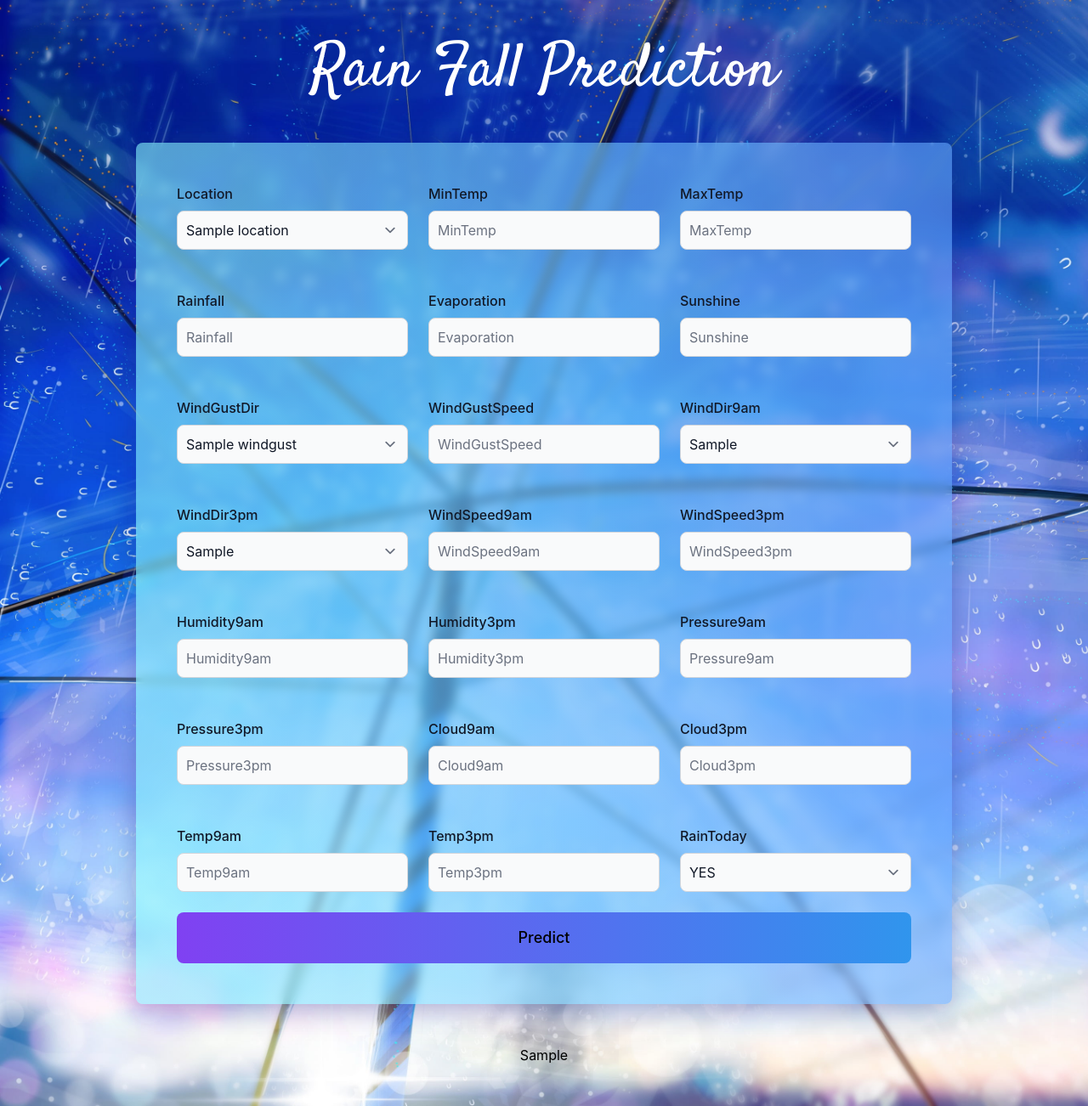
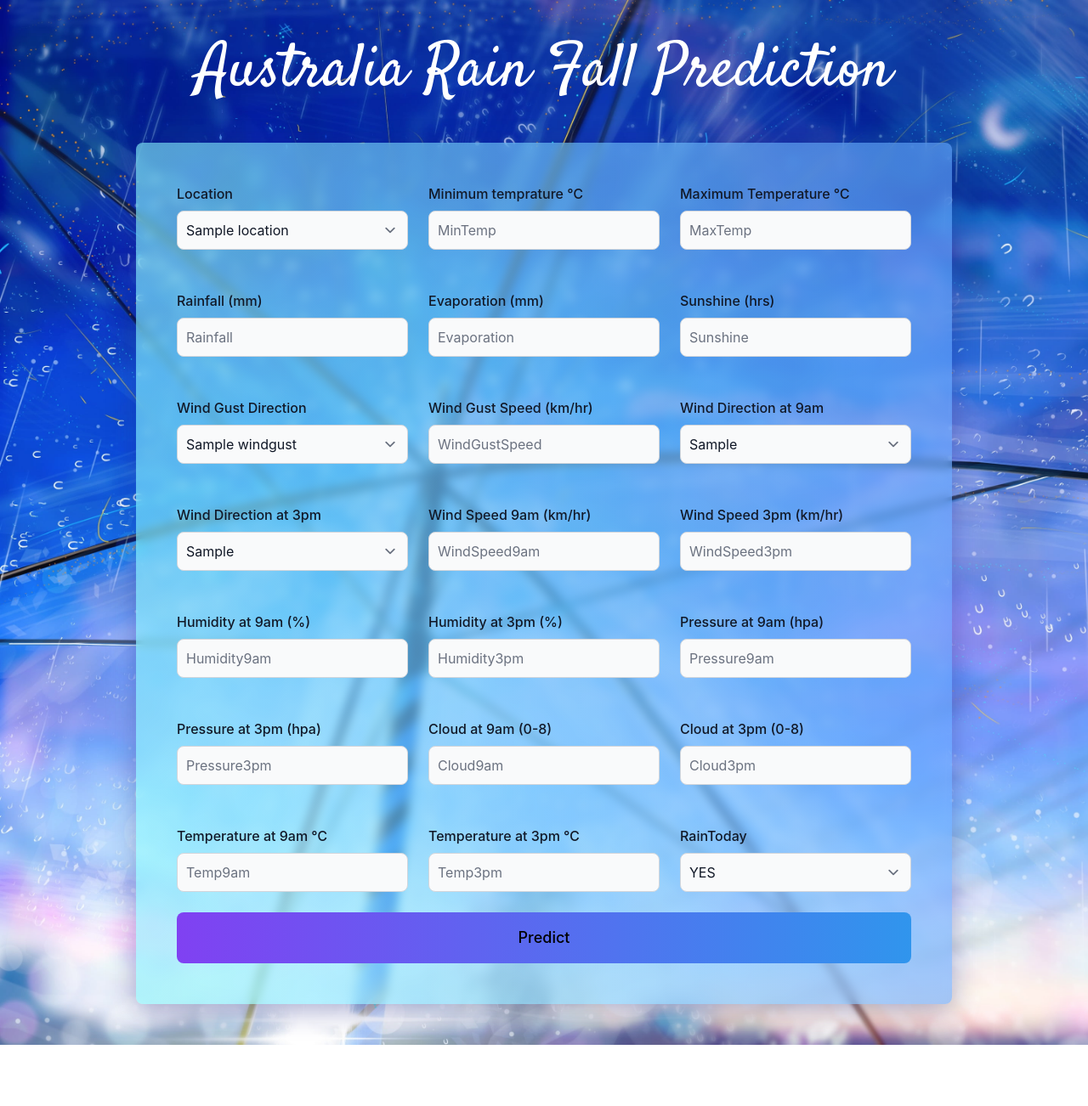
Before and after one commit to bhushanpatil88/Rainfall_Prediction, a Flask app: template templates/index.html in a window 1280 px wide. Shown: the whole page at 85% size. After the commit the page ends 1230 px from the top, so only its background shows below. Run offline with Flask 2, Linux system fonts and the light colour scheme; the template is opened without the code that fills it: most values are stand-ins (such as "Sample title", 1, 10 or a date in 2020); parts of the project's set-up code (start-up, migrations or seed data) failed here and were passed over.

Commit message:
Add files via upload

```diff
--- a/templates/index.html
+++ b/templates/index.html
@@ -18,7 +18,7 @@
 </head>
 
 <body>
-    <h1 class="heading text-7xl text-center text-white font-medium">Rain Fall Prediction</h1>
+    <h1 class="heading text-7xl text-center text-white font-medium">Australia Rain Fall Prediction</h1>
     <div class="form rounded-lg">
         <form action="{{ url_for('predict')}}" method="post">
             <div class="grid grid-cols-1 md:grid-cols-4 xl:grid-cols-6 gap-6">
@@ -35,7 +35,7 @@
                 </div>
                 <div class="col-span-2 sm:col-span-2 mb-6">
                     <label for="email"
-                        class="block mb-2 text-md font-medium text-gray-900 dark:text-white">MinTemp</label>
+                        class="block mb-2 text-md font-medium text-gray-900 dark:text-white">Minimum temprature &#8451;</label>
                     <input type="text" id="MinTemp"
                         name = 'MinTemp'
                         class="bg-gray-50 border border-gray-300 text-gray-900 text-md rounded-lg focus:ring-blue-500 focus:border-blue-500 block w-full p-2.5 dark:bg-gray-700 dark:border-gray-600 dark:placeholder-gray-400 dark:text-white dark:focus:ring-blue-500 dark:focus:border-blue-500"
@@ -43,7 +43,7 @@
                 </div>
                 <div class="col-span-2 sm:col-span-2 mb-6">
                     <label for="password"
-                        class="block mb-2 text-md font-medium text-gray-900 dark:text-white">MaxTemp</label>
+                        class="block mb-2 text-md font-medium text-gray-900 dark:text-white">Maximum Temperature &#8451;</label>
                     <input type="text" id="MaxTemp"
                         name = 'MaxTemp'
                         class="bg-gray-50 border border-gray-300 text-gray-900 text-md rounded-lg focus:ring-blue-500 focus:border-blue-500 block w-full p-2.5 dark:bg-gray-700 dark:border-gray-600 dark:placeholder-gray-400 dark:text-white dark:focus:ring-blue-500 dark:focus:border-blue-500"
@@ -51,7 +51,7 @@
                 </div>
                 <div class="col-span-2 sm:col-span-2 mb-6">
                     <label for="email"
-                        class="block mb-2 text-md font-medium text-gray-900 dark:text-white">Rainfall</label>
+                        class="block mb-2 text-md font-medium text-gray-900 dark:text-white">Rainfall (mm)</label>
                     <input type="text" id="Rainfall"
                         name = 'Rainfall'
                         class="bg-gray-50 border border-gray-300 text-gray-900 text-md rounded-lg focus:ring-blue-500 focus:border-blue-500 block w-full p-2.5 dark:bg-gray-700 dark:border-gray-600 dark:placeholder-gray-400 dark:text-white dark:focus:ring-blue-500 dark:focus:border-blue-500"
@@ -59,7 +59,7 @@
                 </div>
                 <div class="col-span-2 sm:col-span-2 mb-6">
                     <label for="password"
-                        class="block mb-2 text-md font-medium text-gray-900 dark:text-white">Evaporation</label>
+                        class="block mb-2 text-md font-medium text-gray-900 dark:text-white">Evaporation (mm)</label>
                     <input type="text" id="Evaporation"
                         name = 'Evaporation'
                         class="bg-gray-50 border border-gray-300 text-gray-900 text-md rounded-lg focus:ring-blue-500 focus:border-blue-500 block w-full p-2.5 dark:bg-gray-700 dark:border-gray-600 dark:placeholder-gray-400 dark:text-white dark:focus:ring-blue-500 dark:focus:border-blue-500"
@@ -67,7 +67,7 @@
                 </div>
                 <div class="col-span-2 sm:col-span-2 mb-6">
                     <label for="email"
-                        class="block mb-2 text-md font-medium text-gray-900 dark:text-white">Sunshine</label>
+                        class="block mb-2 text-md font-medium text-gray-900 dark:text-white">Sunshine (hrs)</label>
                     <input type="text" id="Sunshine"
                         name = 'Sunshine'
                         class="bg-gray-50 border border-gray-300 text-gray-900 text-md rounded-lg focus:ring-blue-500 focus:border-blue-500 block w-full p-2.5 dark:bg-gray-700 dark:border-gray-600 dark:placeholder-gray-400 dark:text-white dark:focus:ring-blue-500 dark:focus:border-blue-500"
@@ -75,7 +75,7 @@
                 </div>
                 <div class="col-span-2 sm:col-span-2 mb-6">
                     <label for="password"
-                        class="block mb-2 text-md font-medium text-gray-900 dark:text-white">WindGustDir</label>
+                        class="block mb-2 text-md font-medium text-gray-900 dark:text-white">Wind Gust Direction</label>
                         <select type="text" id="WindGustDir"
                         name = 'WindGustDir'
                         class="bg-gray-50 border border-gray-300 text-gray-900 text-md rounded-lg focus:ring-blue-500 focus:border-blue-500 block w-full p-2.5 dark:bg-gray-700 dark:border-gray-600 dark:placeholder-gray-400 dark:text-white dark:focus:ring-blue-500 dark:focus:border-blue-500"
@@ -87,7 +87,7 @@
                 </div>
                 <div class="col-span-2 sm:col-span-2 mb-6">
                     <label for="email"
-                        class="block mb-2 text-md font-medium text-gray-900 dark:text-white">WindGustSpeed</label>
+                        class="block mb-2 text-md font-medium text-gray-900 dark:text-white">Wind Gust Speed (km/hr)</label>
                     <input type="text" id="WindGustSpeed"
                     name = 'WindGustSpeed'
                         class="bg-gray-50 border border-gray-300 text-gray-900 text-md rounded-lg focus:ring-blue-500 focus:border-blue-500 block w-full p-2.5 dark:bg-gray-700 dark:border-gray-600 dark:placeholder-gray-400 dark:text-white dark:focus:ring-blue-500 dark:focus:border-blue-500"
@@ -95,7 +95,7 @@
                 </div>
                 <div class="col-span-2 sm:col-span-2 mb-6">
                     <label for="email"
-                        class="block mb-2 text-md font-medium text-gray-900 dark:text-white">WindDir9am</label>
+                        class="block mb-2 text-md font-medium text-gray-900 dark:text-white">Wind Direction at 9am</label>
                         <select type="text" id="WindDir9am"
                         name = 'WindDir9am'
                         class="bg-gray-50 border border-gray-300 text-gray-900 text-md rounded-lg focus:ring-blue-500 focus:border-blue-500 block w-full p-2.5 dark:bg-gray-700 dark:border-gray-600 dark:placeholder-gray-400 dark:text-white dark:focus:ring-blue-500 dark:focus:border-blue-500"
@@ -107,7 +107,7 @@
                 </div>
                 <div class="col-span-2 sm:col-span-2 mb-6">
                     <label for="password"
-                        class="block mb-2 text-md font-medium text-gray-900 dark:text-white">WindDir3pm</label>
+                        class="block mb-2 text-md font-medium text-gray-900 dark:text-white">Wind Direction at 3pm</label>
                         <select type="text" id="WindDir3pm"
                         class="bg-gray-50 border border-gray-300 text-gray-900 text-md rounded-lg focus:ring-blue-500 focus:border-blue-500 block w-full p-2.5 dark:bg-gray-700 dark:border-gray-600 dark:placeholder-gray-400 dark:text-white dark:focus:ring-blue-500 dark:focus:border-blue-500"
                         placeholder="WindDir3pm" name="WindDir3pm" required>
@@ -118,7 +118,7 @@
                 </div>
                 <div class="col-span-2 sm:col-span-2 mb-6">
                     <label for="email"
-                        class="block mb-2 text-md font-medium text-gray-900 dark:text-white">WindSpeed9am</label>
+                        class="block mb-2 text-md font-medium text-gray-900 dark:text-white">Wind Speed 9am (km/hr)</label>
                         <input type="text" id="WindSpeed9am"
                     name = 'WindSpeed9am'
                         class="bg-gray-50 border border-gray-300 text-gray-900 text-md rounded-lg focus:ring-blue-500 focus:border-blue-500 block w-full p-2.5 dark:bg-gray-700 dark:border-gray-600 dark:placeholder-gray-400 dark:text-white dark:focus:ring-blue-500 dark:focus:border-blue-500"
@@ -126,7 +126,7 @@
                 </div>
                 <div class="col-span-2 sm:col-span-2 mb-6">
                     <label for="password"
-                        class="block mb-2 text-md font-medium text-gray-900 dark:text-white">WindSpeed3pm</label>
+                        class="block mb-2 text-md font-medium text-gray-900 dark:text-white">Wind Speed 3pm (km/hr)</label>
                         <input type="text" id="WindSpeed3pm"
                     name = 'WindSpeed3pm'
                         class="bg-gray-50 border border-gray-300 text-gray-900 text-md rounded-lg focus:ring-blue-500 focus:border-blue-500 block w-full p-2.5 dark:bg-gray-700 dark:border-gray-600 dark:placeholder-gray-400 dark:text-white dark:focus:ring-blue-500 dark:focus:border-blue-500"
@@ -134,7 +134,7 @@
                 </div>
                 <div class="col-span-2 sm:col-span-2 mb-6">
                     <label for="email"
-                        class="block mb-2 text-md font-medium text-gray-900 dark:text-white">Humidity9am</label>
+                        class="block mb-2 text-md font-medium text-gray-900 dark:text-white">Humidity at 9am (%)</label>
                     <input type="text" id="Humidity9am"
                     name = 'Humidity9am'
                         class="bg-gray-50 border border-gray-300 text-gray-900 text-md rounded-lg focus:ring-blue-500 focus:border-blue-500 block w-full p-2.5 dark:bg-gray-700 dark:border-gray-600 dark:placeholder-gray-400 dark:text-white dark:focus:ring-blue-500 dark:focus:border-blue-500"
@@ -142,7 +142,7 @@
                 </div>
                 <div class="col-span-2 sm:col-span-2 mb-6">
                     <label for="password"
-                        class="block mb-2 text-md font-medium text-gray-900 dark:text-white">Humidity3pm</label>
+                        class="block mb-2 text-md font-medium text-gray-900 dark:text-white">Humidity at 3pm (%)</label>
                     <input type="text" id="Humidity3pm"
                     name = 'Humidity3pm'
                         class="bg-gray-50 border border-gray-300 text-gray-900 text-md rounded-lg focus:ring-blue-500 focus:border-blue-500 block w-full p-2.5 dark:bg-gray-700 dark:border-gray-600 dark:placeholder-gray-400 dark:text-white dark:focus:ring-blue-500 dark:focus:border-blue-500"
@@ -150,7 +150,7 @@
                 </div>
                 <div class="col-span-2 sm:col-span-2 mb-6">
                     <label for="email"
-                        class="block mb-2 text-md font-medium text-gray-900 dark:text-white">Pressure9am</label>
+                        class="block mb-2 text-md font-medium text-gray-900 dark:text-white">Pressure at 9am (hpa)</label>
                     <input type="text" id="Pressure9am"
                     name = 'Pressure9am'
                         class="bg-gray-50 border border-gray-300 text-gray-900 text-md rounded-lg focus:ring-blue-500 focus:border-blue-500 block w-full p-2.5 dark:bg-gray-700 dark:border-gray-600 dark:placeholder-gray-400 dark:text-white dark:focus:ring-blue-500 dark:focus:border-blue-500"
@@ -158,7 +158,7 @@
                 </div>
                 <div class="col-span-2 sm:col-span-2 mb-6">
                     <label for="password"
-                        class="block mb-2 text-md font-medium text-gray-900 dark:text-white">Pressure3pm</label>
+                        class="block mb-2 text-md font-medium text-gray-900 dark:text-white">Pressure at 3pm (hpa)</label>
                     <input type="text" id="Pressure3pm"
                     name = 'Pressure3pm'
                         class="bg-gray-50 border border-gray-300 text-gray-900 text-md rounded-lg focus:ring-blue-500 focus:border-blue-500 block w-full p-2.5 dark:bg-gray-700 dark:border-gray-600 dark:placeholder-gray-400 dark:text-white dark:focus:ring-blue-500 dark:focus:border-blue-500"
@@ -166,7 +166,7 @@
                 </div>
                 <div class="col-span-2 sm:col-span-2 mb-6">
                     <label for="email"
-                        class="block mb-2 text-md font-medium text-gray-900 dark:text-white">Cloud9am</label>
+                        class="block mb-2 text-md font-medium text-gray-900 dark:text-white">Cloud at 9am (0-8)</label>
                     <input type="text" id="Cloud9am"
                     name = 'Cloud9am'
                         class="bg-gray-50 border border-gray-300 text-gray-900 text-md rounded-lg focus:ring-blue-500 focus:border-blue-500 block w-full p-2.5 dark:bg-gray-700 dark:border-gray-600 dark:placeholder-gray-400 dark:text-white dark:focus:ring-blue-500 dark:focus:border-blue-500"
@@ -174,7 +174,7 @@
                 </div>
                 <div class="col-span-2 sm:col-span-2 mb-6">
                     <label for="password"
-                        class="block mb-2 text-md font-medium text-gray-900 dark:text-white">Cloud3pm</label>
+                        class="block mb-2 text-md font-medium text-gray-900 dark:text-white">Cloud at 3pm (0-8)</label>
                     <input type="text" id="Cloud3pm"
                     name = 'Cloud3pm'
                         class="bg-gray-50 border border-gray-300 text-gray-900 text-md rounded-lg focus:ring-blue-500 focus:border-blue-500 block w-full p-2.5 dark:bg-gray-700 dark:border-gray-600 dark:placeholder-gray-400 dark:text-white dark:focus:ring-blue-500 dark:focus:border-blue-500"
@@ -182,7 +182,7 @@
                 </div>
                 <div class="col-span-2 sm:col-span-2 mb-6">
                     <label for="email"
-                        class="block mb-2 text-md font-medium text-gray-900 dark:text-white">Temp9am</label>
+                        class="block mb-2 text-md font-medium text-gray-900 dark:text-white">Temperature at 9am &#8451;</label>
                     <input type="text" id="Temp9am"
                     name = 'Temp9am'
                         class="bg-gray-50 border border-gray-300 text-gray-900 text-md rounded-lg focus:ring-blue-500 focus:border-blue-500 block w-full p-2.5 dark:bg-gray-700 dark:border-gray-600 dark:placeholder-gray-400 dark:text-white dark:focus:ring-blue-500 dark:focus:border-blue-500"
@@ -190,7 +190,7 @@
                 </div>
                 <div class="col-span-2 sm:col-span-2 mb-6">
                     <label for="password"
-                        class="block mb-2 text-md font-medium text-gray-900 dark:text-white">Temp3pm</label>
+                        class="block mb-2 text-md font-medium text-gray-900 dark:text-white">Temperature at 3pm &#8451;</label>
                     <input type="text" id="Temp3pm"
                     name = 'Temp3pm'
                         class="bg-gray-50 border border-gray-300 text-gray-900 text-md rounded-lg focus:ring-blue-500 focus:border-blue-500 block w-full p-2.5 dark:bg-gray-700 dark:border-gray-600 dark:placeholder-gray-400 dark:text-white dark:focus:ring-blue-500 dark:focus:border-blue-500"
@@ -217,9 +217,7 @@
 
 
     </form>
-    <div>
-        <h1><center> {{ prediction_msg }} </center></h1>
-    </div>
+
 
 
     </div>
```
